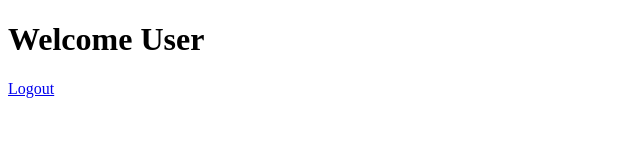
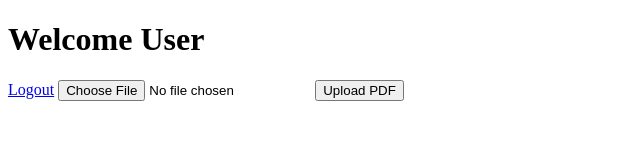
Before and after one commit to vishalnagda1/gotech-task-fe, a plain HTML site: page user/dashboard.html in a window 1280 px wide. Shown: the whole page, without its empty margins (0-640 px from the left). Drawn offline with Linux system fonts and the light colour scheme; no server answers.

Commit message:
create file upload functionality

```diff
--- a/js/dashboard.js
+++ b/js/dashboard.js
@@ -94,3 +94,29 @@ function deleteFile(fileId) {
             .catch(error => console.log('error', error));
     }
 }
+
+function uploadFile() {
+    const fileInput = document.getElementById('fileInput');
+    const file = fileInput.files[0];
+
+    if (file) {
+        const formData = new FormData();
+        formData.append('file', file);
+
+        const requestOptions = {
+            method: 'POST',
+            credentials: 'include',
+            body: formData,
+            redirect: 'follow'
+        };
+
+        fetch(HOST + '/upload/', requestOptions)
+            .then(response => response.json())
+            .then(result => {
+                console.log(result);
+                // Refresh the file list after upload
+                window.location.reload();
+            })
+            .catch(error => console.log('error', error));
+    }
+}
--- a/user/dashboard.html
+++ b/user/dashboard.html
@@ -9,6 +9,10 @@
     <h1>Welcome User</h1>
     <a href="#" onclick="logout()">Logout</a>
 
+    <!-- File input and upload button -->
+    <input type="file" id="fileInput" accept=".pdf">
+    <button onclick="uploadFile()">Upload PDF</button>
+
     <!-- Container for the file list -->
     <div id="fileList"></div>
 
```
